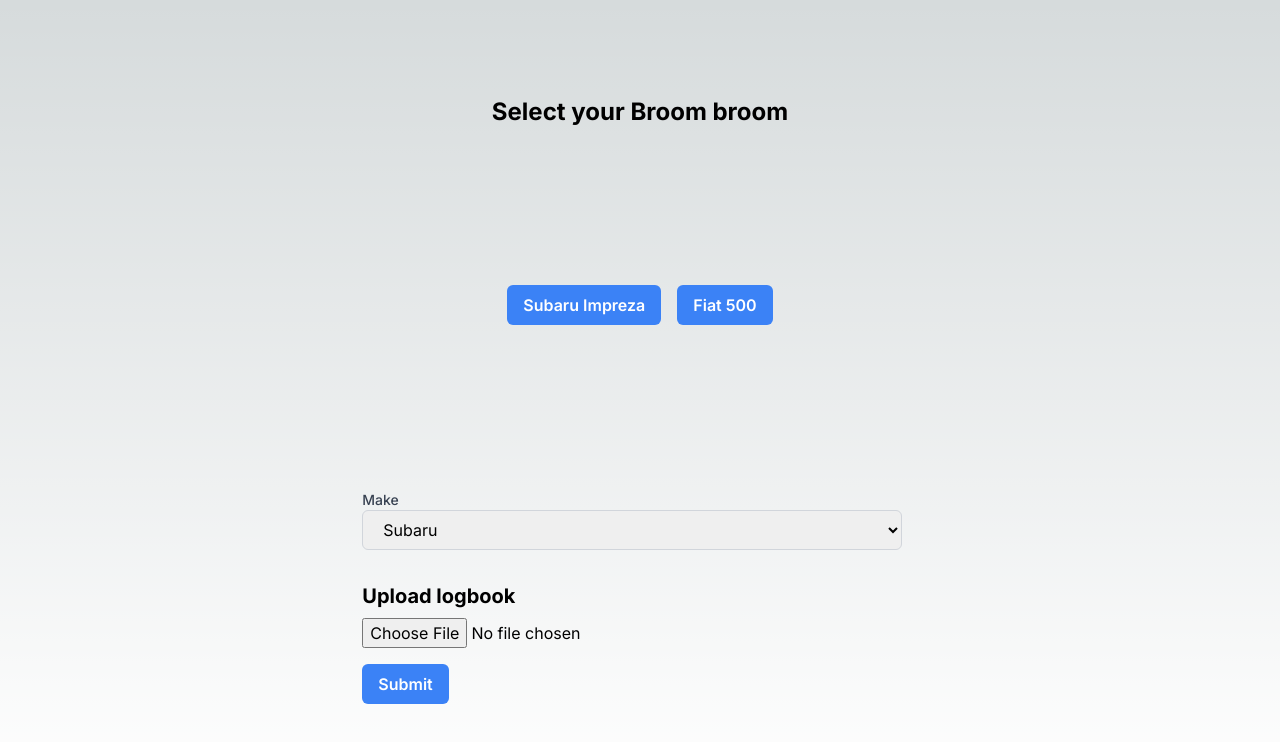
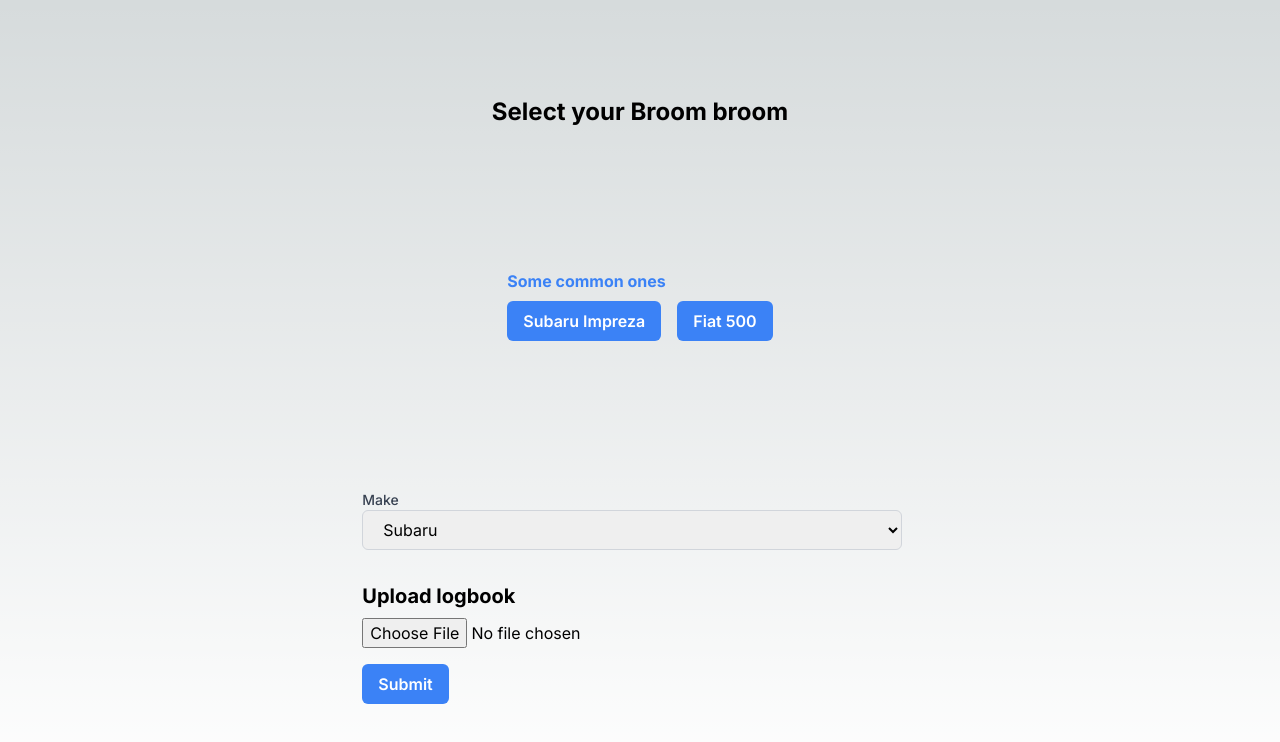
Before and after one commit to rozajay/log-my-car, a Next.js app in the folder frontend/: page / in a window 1280 px wide. Shown: the top 742 px of the page. Built offline with nearby package versions, Linux system fonts and the light colour scheme.

Commit message:
chore: update read me

```diff
--- a/frontend/app/page.tsx
+++ b/frontend/app/page.tsx
@@ -30,17 +30,10 @@
   });
   const navigate = useNavigate()
   const handleChange = (event: ChangeEvent<HTMLSelectElement> | ChangeEvent<HTMLInputElement>) => {
-    if (event.target.type === 'logContent') {
-      setFormData({
-        ...formData,
-        [event.target.name]: event.target.files![0],
-      });
-    } else {
       setFormData({
         ...formData,
         [event.target.name]: event.target.value,
       });
-    }
   };
 
   const handleSubmit = async (event: React.FormEvent) => {
@@ -88,6 +81,9 @@
     <main className="flex min-h-screen flex-col items-center justify-between p-24">
 
       <h1 className="text-2xl font-bold mb-2 text-center">Select your Broom broom</h1>
+      <div className="flex flex-wrap">
+        <div className="w-full">
+          <div className="text-l font-bold mb-2 text-blue-500">Some common ones</div>
           <div className="mb-4 flex space-x-4">
             <button
               className="bg-blue-500 hover:bg-blue-600 text-white font-semibold px-4 py-2 rounded-md"
@@ -101,6 +97,9 @@
             >
               Fiat 500
             </button>
+          </div>
+        </div>
+
       </div>
       <form className="flex flex-wrap" onSubmit={handleSubmit}>
         <div className="w-full md:w-auto md:flex-grow md:mr-4 mb-4">
@@ -117,6 +116,7 @@
             <Dropdown
               label="Model"
               name="carModel"
+              //@ts-ignore
               options={carModels[formData.carMake]}
               value={formData.carModel}
               onChange={handleChange}
@@ -128,6 +128,7 @@
             <Dropdown
               label="Badge"
               name="carBadge"
+              //@ts-ignore
               options={carBadges[formData.carMake]}
               value={formData.carBadge}
               onChange={handleChange}
```
Also changed, not shown: 1 other file (tests, documents, lock files or other folders). Lines whose indentation alone changed are shown as unchanged.
